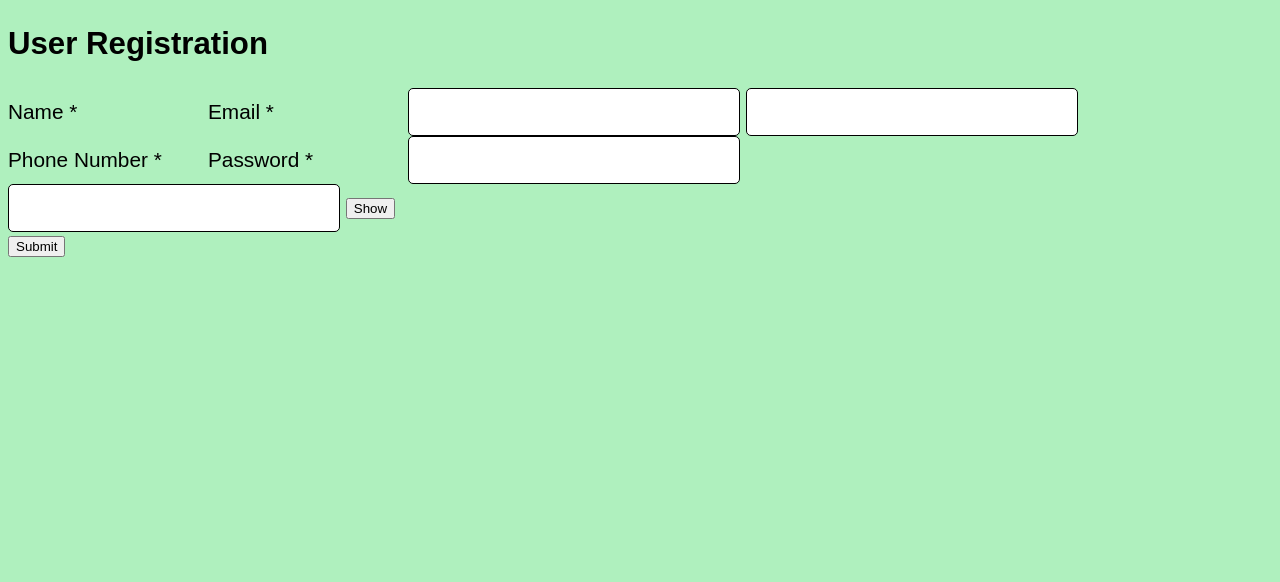
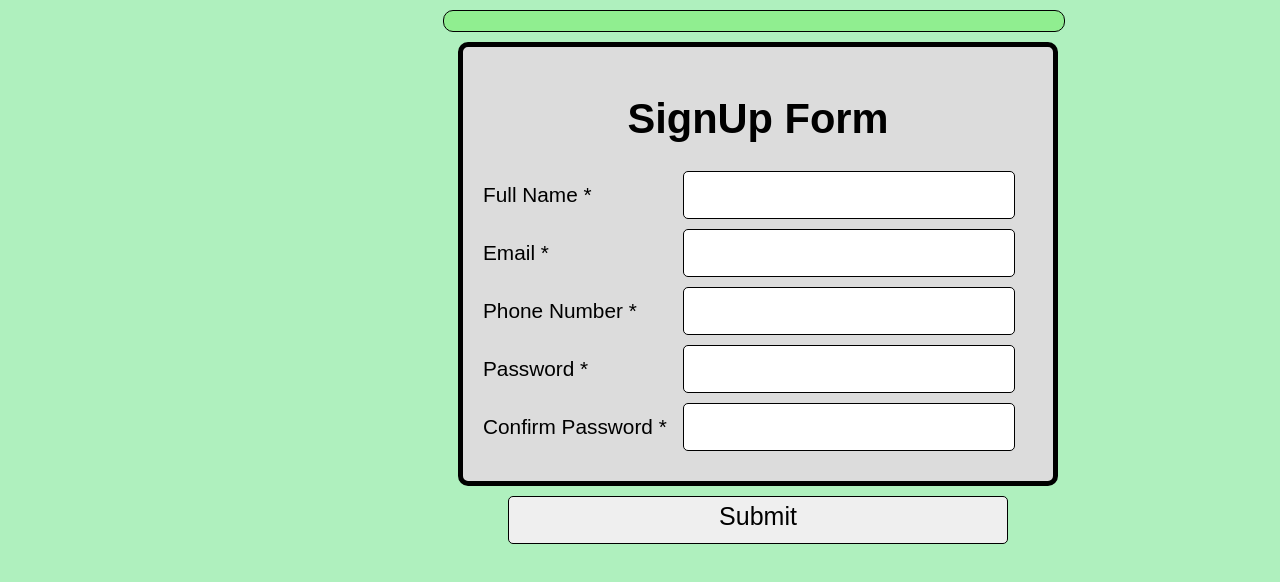
Before and after one commit to Nithin-Gottiparthi/form-validation, a plain HTML site: page index.html in a window 1280 px wide. Drawn offline with nearby package versions, Linux system fonts and the light colour scheme.

Commit message:
Update index.html

```diff
--- a/index.html
+++ b/index.html
@@ -4,34 +4,35 @@
     <meta charset="UTF-8">
     <title>Form Validation</title>
     <link rel="stylesheet" href="styles.css">
+    <script src="jquery.js"></script>
 </head>
+
 <body>
-    <div class="form-container">
-        <form id="userForm" novalidate>
-            <h2>User Registration</h2>
-
-            <div id="messageBox"></div>
-
-            <label for="name">Name *</label>
-            <input type="text" id="name" name="name" required>
-
-            <label for="email">Email *</label>
-            <input type="email" id="email" name="email" required>
-
-            <label for="phone">Phone Number *</label>
-            <input type="text" id="phone" name="phone" maxlength="10" required>
-
-            <label for="password">Password *</label>
-            <div class="password-wrapper">
-                <input type="password" id="password" name="password" required>
-                <button type="button" id="togglePassword">Show</button>
-            </div>
-
-            <button type="submit">Submit</button>
-        </form>
+    <div id="error"></div>
+    <div class="wrapper">
+        <h1 style="text-align: center;">SignUp Form</h1>
+        <div class="formelement">
+            <label for="fullName">Full Name *</label>
+            <input type="text" id="fullName" name="fullName" required>
+        </div>
+        <div class="formelement">
+            <label for="Email">Email *</label>
+            <input type="email" id="Email" name="Email" required>
+        </div>
+        <div class="formelement">
+            <label for="Phone">Phone Number *</label>
+            <input type="text" id="Phoneno" name="Phone" maxlength="10" required>
+        </div>
+        <div class="formelement">
+            <label for="Password">Password *</label>
+            <input type="password" id="Password" name="Password" required>
+        </div>
+        <div class="formelement">
+            <label for="confirmpassword">Confirm Password *</label>
+            <input type="password" id="confirmpassword" name="confirmpassword" required>
+        </div>
     </div>
-
-    <script src="https://code.jquery.com/jquery-3.6.0.min.js"></script>
+    <input type="submit" id="submitbutton">
     <script src="script.js"></script>
 </body>
 </html>
```
